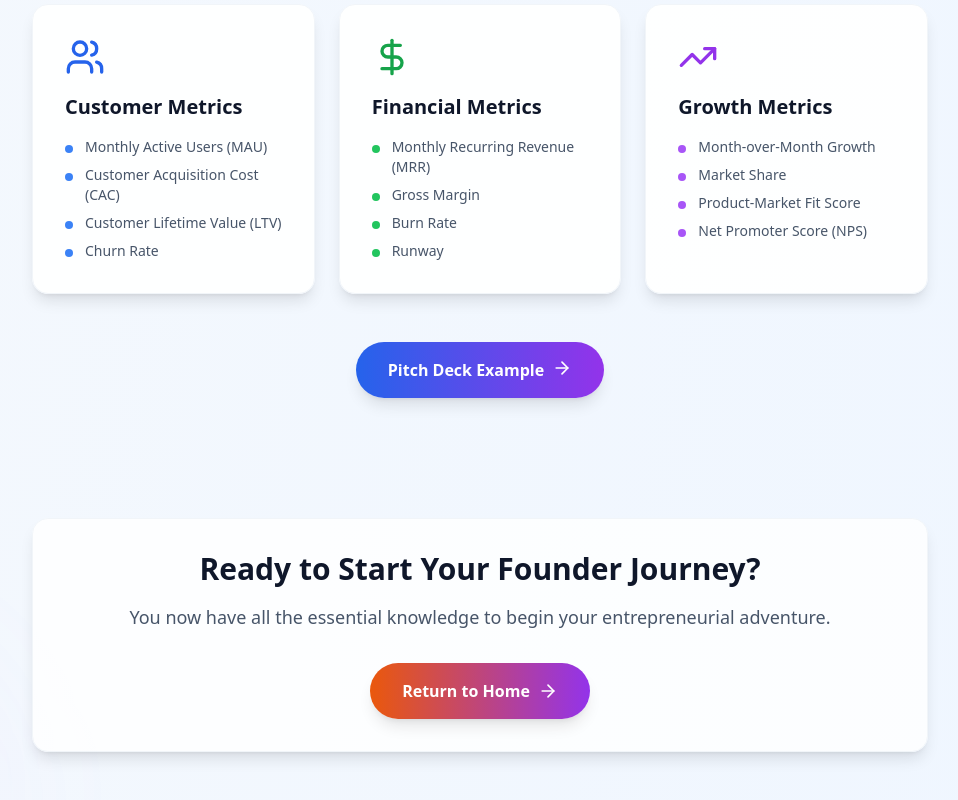
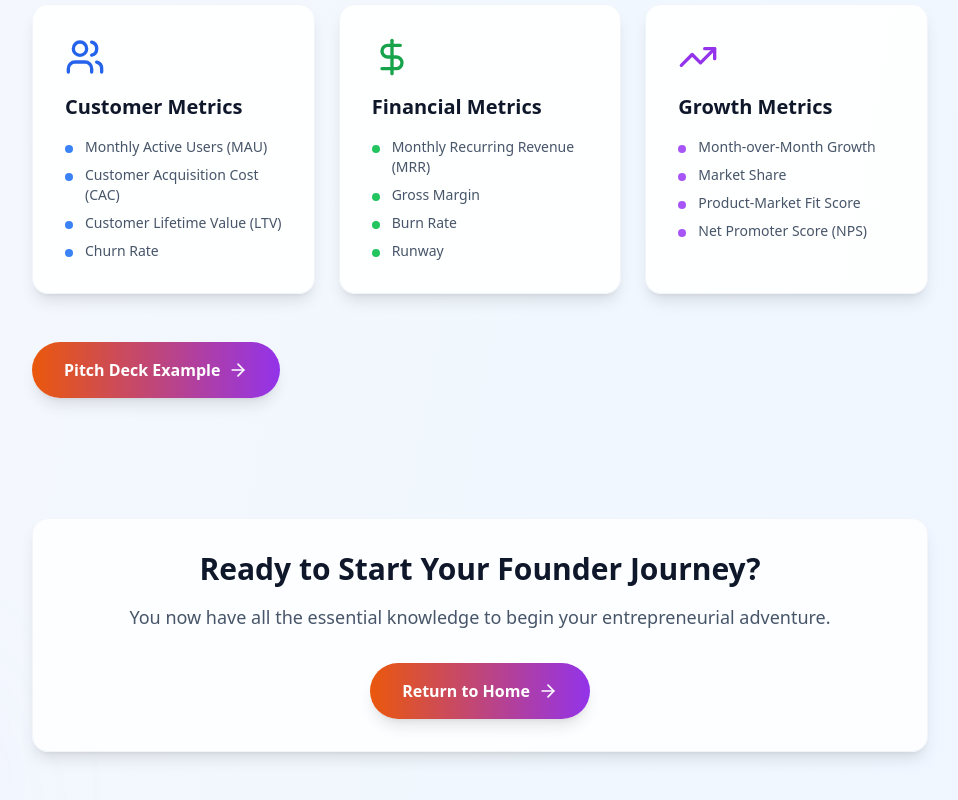
Before and after one commit to hysen-ramaj1/founder, a React (Vite) app: page /pitch-deck in a window 1280 px wide. Shown: the part 6402-7202 px from the top of the page, without its empty margins (160-1118 px from the left). Built offline with nearby package versions, Linux system fonts and the light colour scheme.

Commit message:
Updated PitchDeckPage.tsx

```diff
--- a/src/pages/PitchDeckPage.tsx
+++ b/src/pages/PitchDeckPage.tsx
@@ -466,7 +466,7 @@ const PitchDeckPage = () => {
         <a
   href="/Startup.pdf"
   download
-  className="flex justify-center mx-auto mt-4 px-8 py-4 bg-gradient-to-r from-blue-600 to-purple-600 text-white font-semibold rounded-full hover:from-blue-700 hover:to-purple-700 transition-all duration-300 shadow-lg hover:shadow-2xl transform hover:scale-105 hover:-translate-y-1 ripple group max-w-max"
+  className="inline-flex items-center px-8 py-4 bg-gradient-to-r from-orange-600 to-purple-600 text-white font-semibold rounded-full hover:from-orange-700 hover:to-purple-700 transition-all duration-300 shadow-lg hover:shadow-2xl transform hover:scale-105 hover:-translate-y-1 ripple group"
 >
   <span>Pitch Deck Example</span>
   <ArrowLeft className="w-5 h-5 ml-2 rotate-180 transform group-hover:translate-x-1 transition-transform duration-300" />
```
